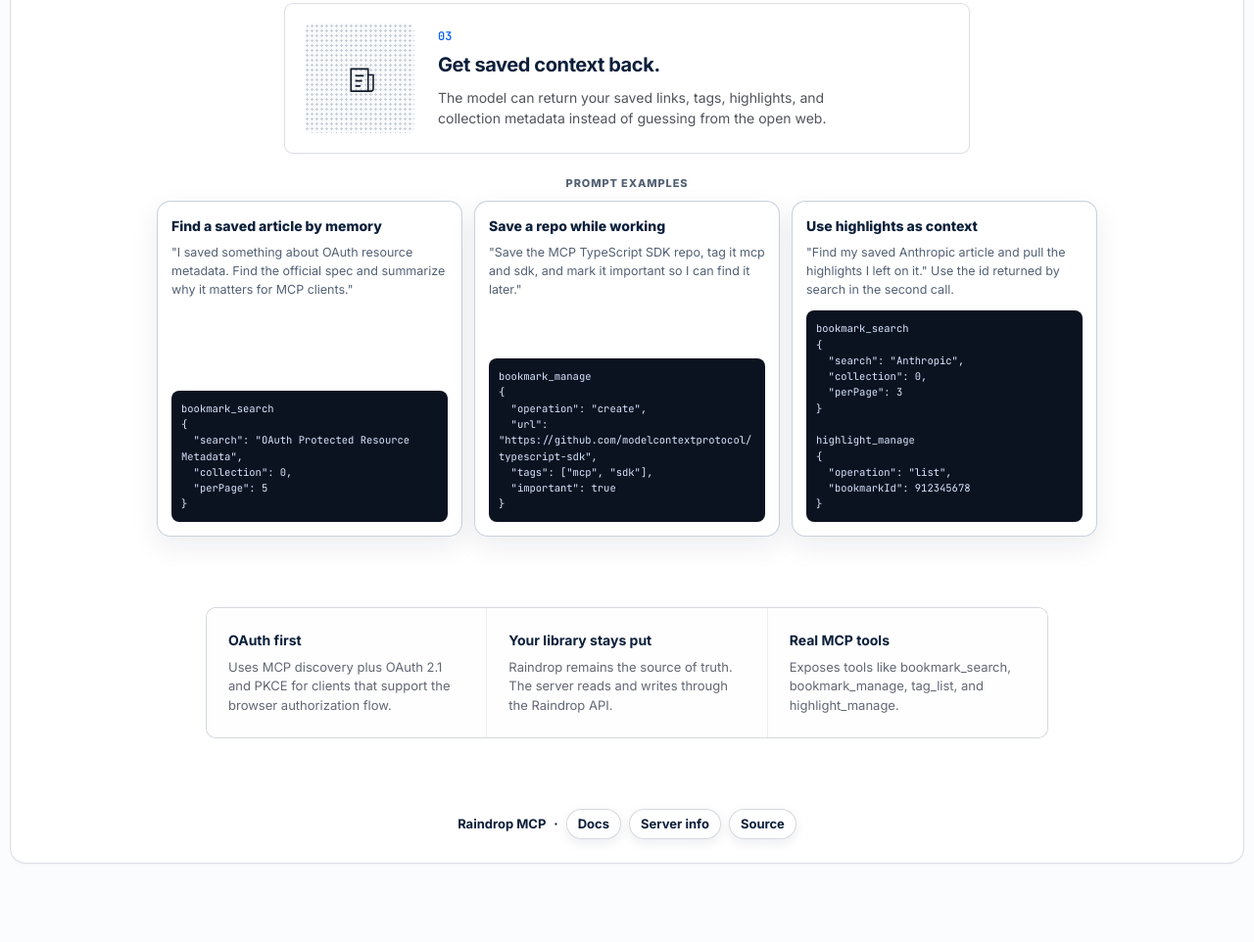
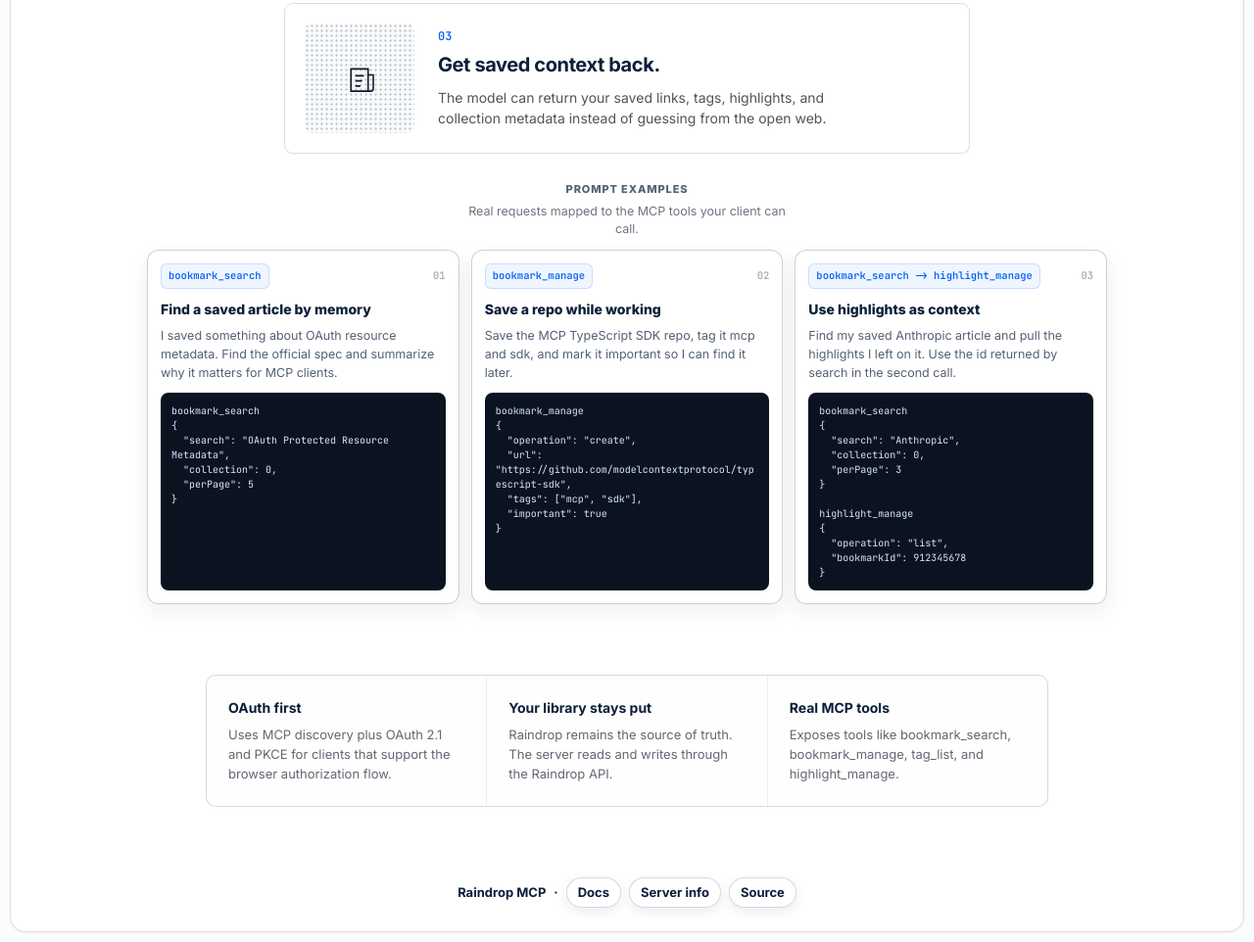
Before and after one commit to Aarekaz/raindrop-mcp, a website: page public/index.html in a window 1280 px wide. Shown: the part 1375-2337 px from the top of the page at 98% size. Before the commit the page ends 2267 px from the top, so only its background shows below. Drawn offline with Linux system fonts and the light colour scheme.

Commit message:
style: polish prompt examples section

```diff
--- a/public/index.html
+++ b/public/index.html
@@ -516,18 +516,29 @@
     .examples {
       position: relative;
       z-index: 1;
-      width: min(960px, calc(100vw - 32px));
-      margin: 22px auto 0;
+      width: min(980px, calc(100vw - 32px));
+      margin: 28px auto 0;
+    }
+
+    .examples-head {
+      margin-bottom: 12px;
+      text-align: center;
     }
 
     .examples-label {
-      margin-bottom: 10px;
       color: var(--ink-2);
       font-size: 11px;
       font-weight: 800;
       letter-spacing: 0.08em;
-      text-align: center;
       text-transform: uppercase;
+    }
+
+    .examples-note {
+      max-width: 330px;
+      margin: 6px auto 0;
+      color: #6c7480;
+      font-size: 12.5px;
+      line-height: 1.45;
     }
 
     .example-grid {
@@ -540,16 +551,43 @@
       display: flex;
       flex-direction: column;
       min-width: 0;
-      min-height: 196px;
-      padding: 14px;
+      padding: 13px;
       border: 1px solid rgba(184, 196, 212, 0.78);
-      border-radius: var(--radius-card);
+      border-radius: 12px;
       background: rgba(255, 255, 255, 0.96);
-      box-shadow: 0 10px 28px rgba(11, 31, 58, 0.08);
+      box-shadow: 0 8px 22px rgba(11, 31, 58, 0.07);
+    }
+
+    .example-card-top {
+      display: flex;
+      align-items: center;
+      justify-content: space-between;
+      gap: 10px;
+      margin-bottom: 10px;
+    }
+
+    .example-tool {
+      overflow: hidden;
+      padding: 4px 7px;
+      border: 1px solid rgba(11, 99, 246, 0.18);
+      border-radius: 6px;
+      background: rgba(11, 99, 246, 0.06);
+      color: var(--blue);
+      font-family: var(--font-mono);
+      font-size: 10.5px;
+      font-weight: 700;
+      text-overflow: ellipsis;
+      white-space: nowrap;
+    }
+
+    .example-number {
+      color: #a4acb8;
+      font-family: var(--font-mono);
+      font-size: 10.5px;
+      font-weight: 700;
     }
 
     .example-card h3 {
-      margin-bottom: 8px;
       color: var(--ink);
       font-size: 14px;
       font-weight: 800;
@@ -557,23 +595,25 @@
     }
 
     .example-card p {
-      margin-bottom: 12px;
+      margin-top: 8px;
+      margin-bottom: 11px;
       color: var(--ink-2);
       font-size: 12.5px;
       line-height: 1.5;
     }
 
     .example-call {
-      margin-top: auto;
+      flex: 1;
+      min-height: 136px;
       max-width: 100%;
       overflow-x: auto;
-      padding: 10px;
+      padding: 11px;
       border-radius: 8px;
       background: #0c1320;
       color: #d9e7ff;
       font-family: var(--font-mono);
-      font-size: 10.5px;
-      line-height: 1.55;
+      font-size: 10px;
+      line-height: 1.5;
       white-space: pre-wrap;
       overflow-wrap: anywhere;
     }
@@ -1386,11 +1426,18 @@
         </div>
 
         <div class="examples" id="examples" aria-labelledby="examples-label">
-          <p class="examples-label" id="examples-label">Prompt examples</p>
+          <div class="examples-head">
+            <p class="examples-label" id="examples-label">Prompt examples</p>
+            <p class="examples-note">Real requests mapped to the MCP tools your client can call.</p>
+          </div>
           <div class="example-grid">
             <article class="example-card">
+              <div class="example-card-top">
+                <span class="example-tool">bookmark_search</span>
+                <span class="example-number">01</span>
+              </div>
               <h3>Find a saved article by memory</h3>
-              <p>"I saved something about OAuth resource metadata. Find the official spec and summarize why it matters for MCP clients."</p>
+              <p>I saved something about OAuth resource metadata. Find the official spec and summarize why it matters for MCP clients.</p>
               <pre class="example-call">bookmark_search
 {
   "search": "OAuth Protected Resource Metadata",
@@ -1399,8 +1446,12 @@
 }</pre>
             </article>
             <article class="example-card">
+              <div class="example-card-top">
+                <span class="example-tool">bookmark_manage</span>
+                <span class="example-number">02</span>
+              </div>
               <h3>Save a repo while working</h3>
-              <p>"Save the MCP TypeScript SDK repo, tag it mcp and sdk, and mark it important so I can find it later."</p>
+              <p>Save the MCP TypeScript SDK repo, tag it mcp and sdk, and mark it important so I can find it later.</p>
               <pre class="example-call">bookmark_manage
 {
   "operation": "create",
@@ -1410,8 +1461,12 @@
 }</pre>
             </article>
             <article class="example-card">
+              <div class="example-card-top">
+                <span class="example-tool">bookmark_search -> highlight_manage</span>
+                <span class="example-number">03</span>
+              </div>
               <h3>Use highlights as context</h3>
-              <p>"Find my saved Anthropic article and pull the highlights I left on it." Use the id returned by search in the second call.</p>
+              <p>Find my saved Anthropic article and pull the highlights I left on it. Use the id returned by search in the second call.</p>
               <pre class="example-call">bookmark_search
 {
   "search": "Anthropic",
```
